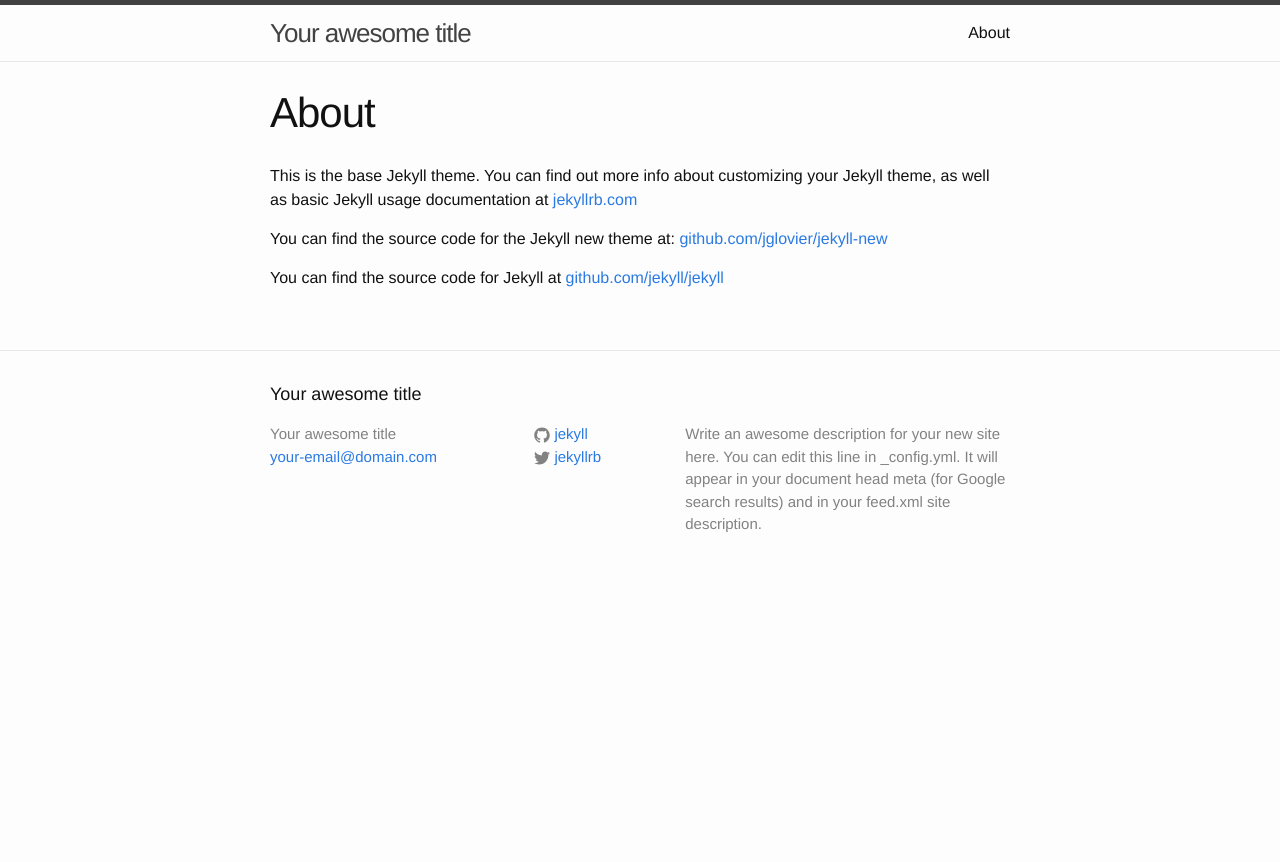
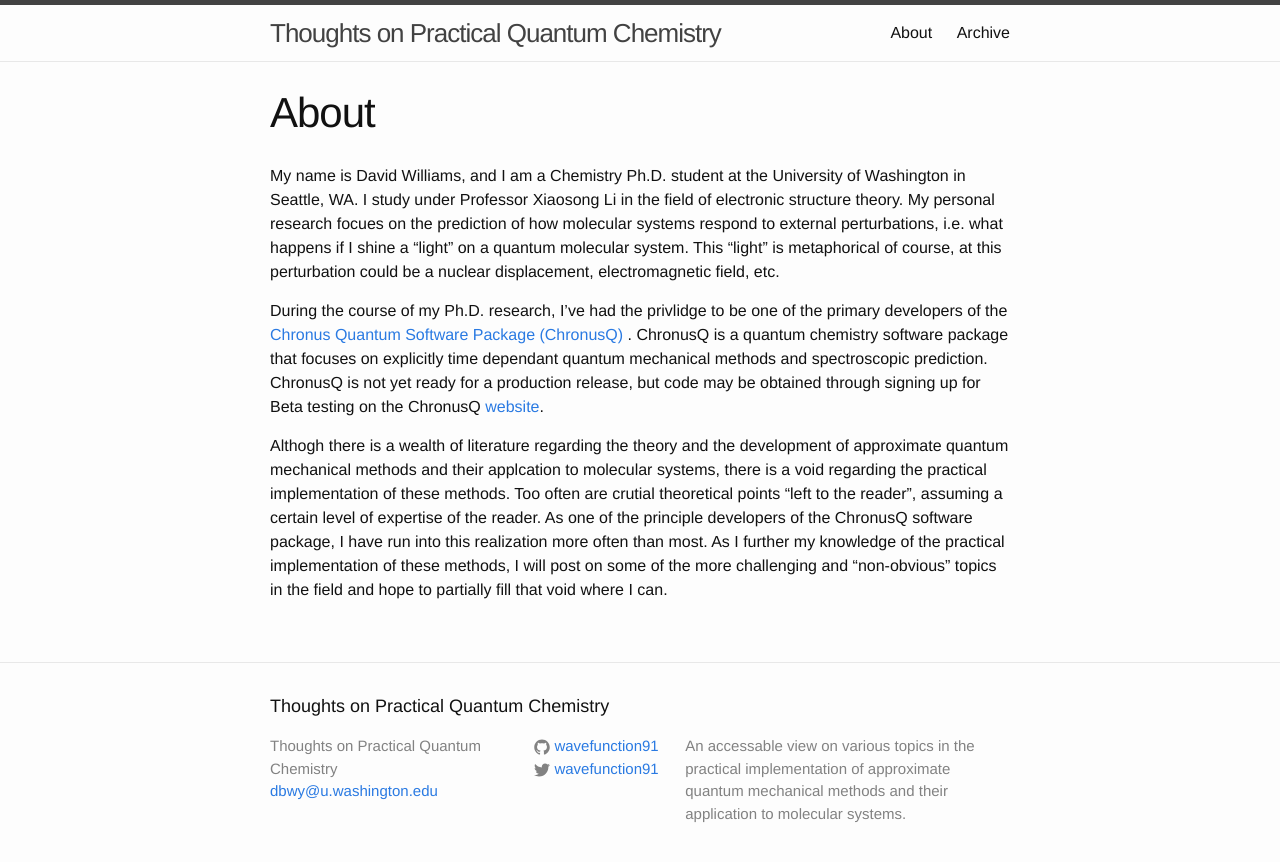
Before and after one commit to wavefunction91/wavefunction91.github.io, a Jekyll site: the page built from about.md, in a window 1280 px wide. Shown: the top 862 px of the page. Built offline with Jekyll 4.4.1, drawn with Linux system fonts in a browser that asks for light colours.

Commit message:
About and Archive Created. Various Changes to stock template

```diff
--- a/_config.yml
+++ b/_config.yml
@@ -1,14 +1,14 @@
 # Site settings
-title: Your awesome title
-email: your-email@domain.com
+title: Thoughts on Practical Quantum Chemistry
+email: dbwy@u.washington.edu
 description: > # this means to ignore newlines until "baseurl:"
-  Write an awesome description for your new site here. You can edit this
-  line in _config.yml. It will appear in your document head meta (for
-  Google search results) and in your feed.xml site description.
+  An accessable view on various topics in the practical implementation
+  of approximate quantum mechanical methods and their application to
+  molecular systems.
 baseurl: "" # the subpath of your site, e.g. /blog/
 url: "http://yourdomain.com" # the base hostname & protocol for your site
-twitter_username: jekyllrb
-github_username:  jekyll
+twitter_username: wavefunction91
+github_username:  wavefunction91
 
 # Build settings
 markdown: kramdown
--- a/about.md
+++ b/about.md
@@ -4,8 +4,18 @@ title: About
 permalink: /about/
 ---
 
-This is the base Jekyll theme. You can find out more info about customizing your Jekyll theme, as well as basic Jekyll usage documentation at [jekyllrb.com](http://jekyllrb.com/)
+My name is David Williams, and I am a Chemistry Ph.D. student at the University of Washington in Seattle, WA. I study under Professor Xiaosong
+Li in the field of electronic structure theory. My personal research focues on the prediction of how molecular systems respond to external
+perturbations, i.e. what happens if I shine a "light" on a quantum molecular system. This "light" is metaphorical of course, at this perturbation
+could be a nuclear displacement, electromagnetic field, etc.
 
-You can find the source code for the Jekyll new theme at: [github.com/jglovier/jekyll-new](https://github.com/jglovier/jekyll-new)
+During the course of my Ph.D. research, I've had the privlidge to be one of the primary developers of the
+<a href="http://www.chronusquantum.org/">Chronus Quantum Software Package (ChronusQ) </a>. ChronusQ is a quantum chemistry software package
+that focuses on explicitly time dependant quantum mechanical methods and spectroscopic prediction. ChronusQ is not yet ready for a production
+release, but code may be obtained through signing up for Beta testing on the ChronusQ <a href="http://www.chronusquantum.org/">website</a>.
 
-You can find the source code for Jekyll at [github.com/jekyll/jekyll](https://github.com/jekyll/jekyll)
+Althogh there is a wealth of literature regarding the theory and the development of approximate quantum mechanical methods and their applcation
+to molecular systems, there is a void regarding the practical implementation of these methods. Too often are crutial theoretical points "left
+to the reader", assuming a certain level of expertise of the reader. As one of the principle developers of the ChronusQ software package, I have
+run into this realization more often than most. As I further my knowledge of the practical implementation of these methods, I will post on some
+of the more challenging and "non-obvious" topics in the field and hope to partially fill that void where I can.
```
Also changed, not shown: _layouts/post.html (+6 -1 lines), _posts/.2015-07-24-goals.markdown (added, +19 -0 lines), _posts/2015-07-20-welcome-to-jekyll.markdown (deleted, +0 -25 lines), archive.html (added, +35 -0 lines), index.html (+10 -3 lines), .testpg.md (added).
